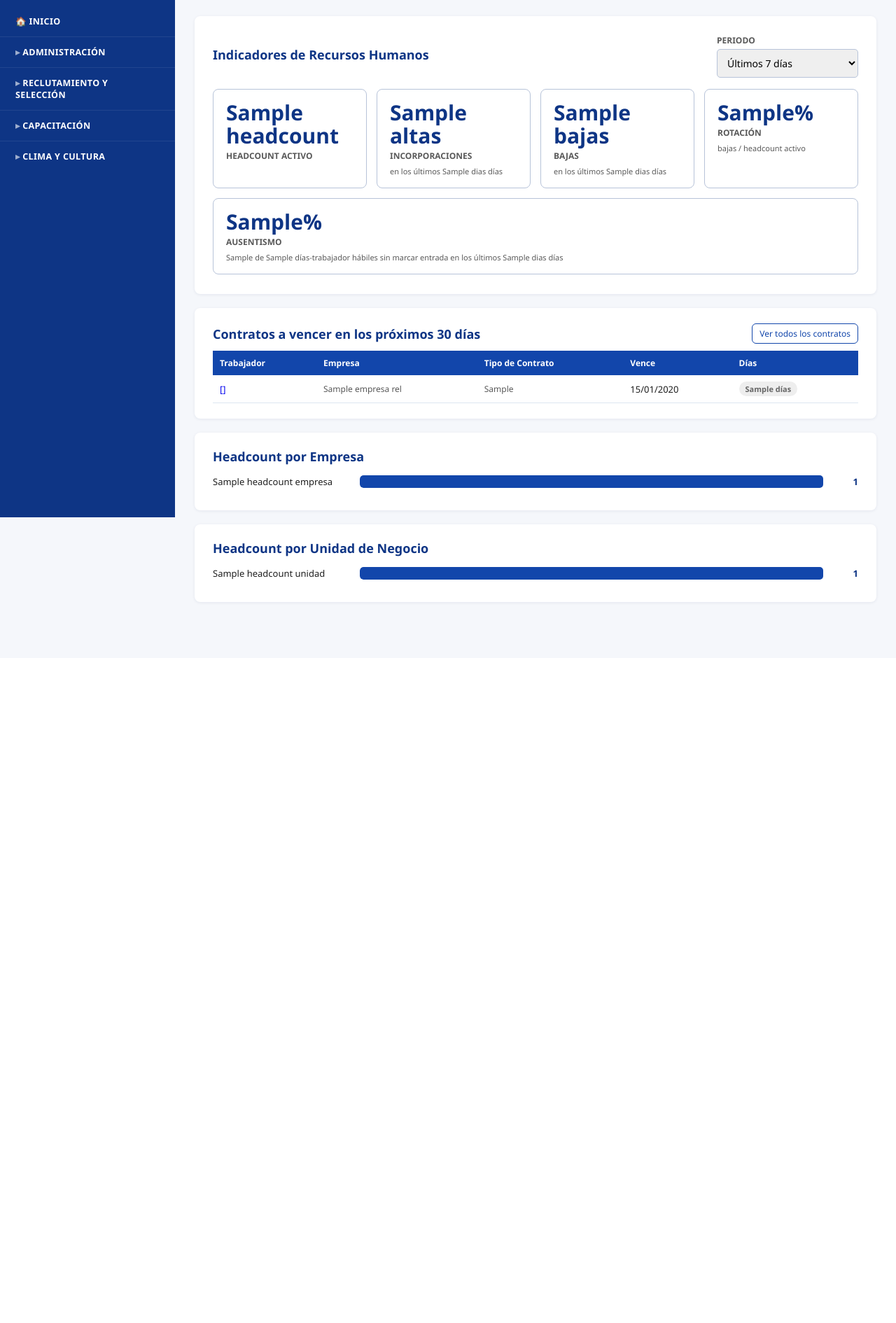
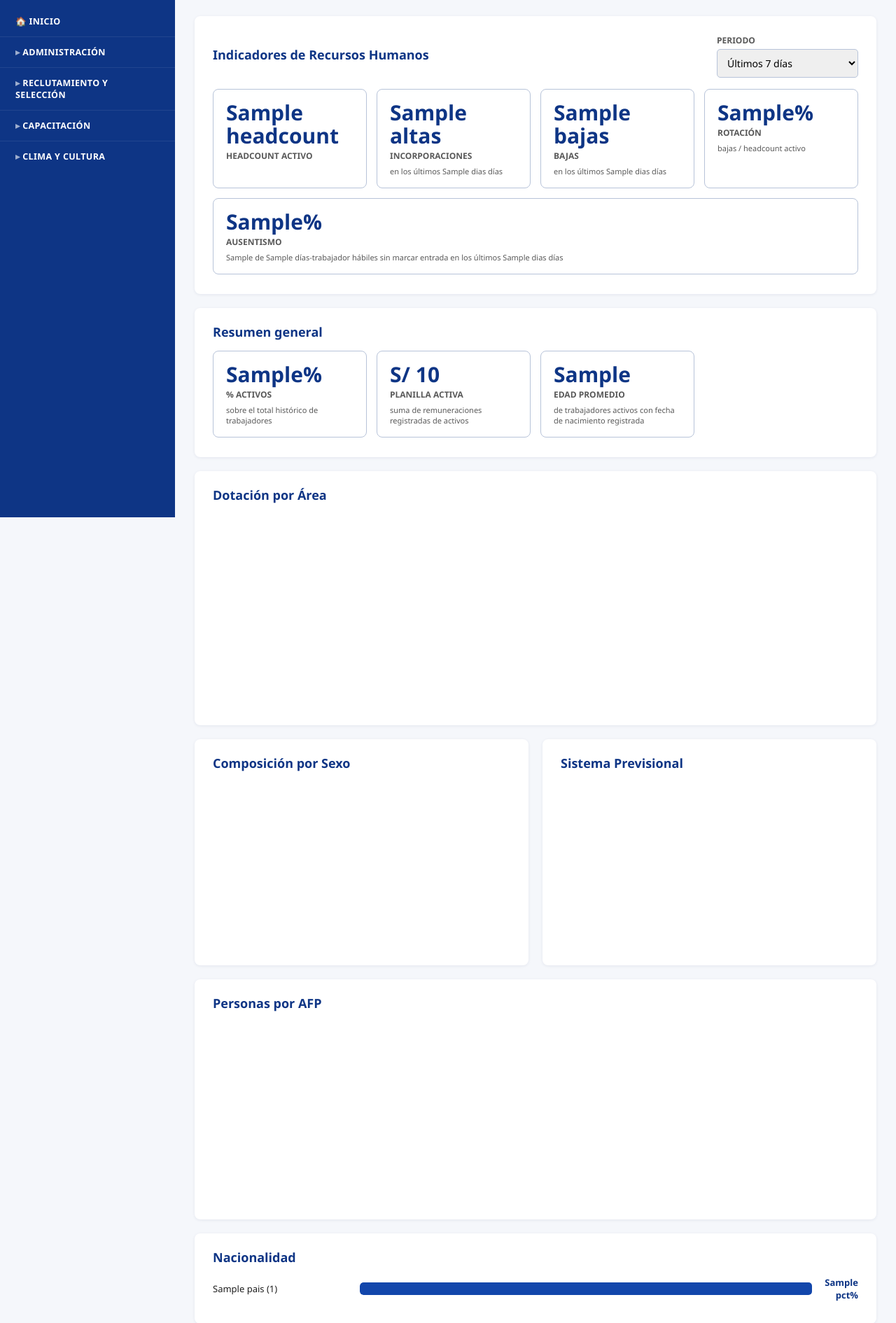
Before and after one commit to eduardorioslancien-glitch/micelio-rrhh, a Python web app: template app/templates/rrhh_dashboard.html in a window 1280 px wide. Shown: the part 61-1951 px from the top of the page at 70% size. Before the commit the page ends 924 px from the top, so only its background shows below. Run offline with Jinja, Linux system fonts and the light colour scheme; the template is opened without the code that fills it: most values are stand-ins (such as "Sample title", 1, 10 or a date in 2020); a map, chart or similar area stays blank.

Commit message:
Agrega sección de indicadores adicionales al Dashboard (área, sexo, previsional, AFP, nacionalidad, incorporaciones por mes)
Inspirado en el dashboard del Excel de Planeamiento RRHH, complementa
(no reemplaza) los KPIs existentes: % activos, planilla activa, edad
promedio y gráficas con Chart.js.

Co-Authored-By: Claude Sonnet 5 <noreply@anthropic.com>

```diff
--- a/app/templates/rrhh_dashboard.html
+++ b/app/templates/rrhh_dashboard.html
@@ -4,6 +4,7 @@
 <meta charset="utf-8">
 <title>Dashboard — MICELIO</title>
 <link rel="stylesheet" href="/static/style.css?v=8">
+<script src="https://cdn.jsdelivr.net/npm/chart.js@4.4.4/dist/chart.umd.min.js"></script>
 </head>
 <body>
 {% include "_rrhh_topbar.html" %}
@@ -52,6 +53,79 @@
         <div class="kpi-sub">{{ data.ausentismo_sin_marcar }} de {{ data.ausentismo_esperados }} días-trabajador hábiles sin marcar entrada en los últimos {{ data.dias }} días</div>
       </div>
     </div>
+  </div>
+
+  <div class="card">
+    <h2>Resumen general</h2>
+    <div class="kpi-grid">
+      <div class="kpi-card">
+        <div class="kpi-value">{{ data.pct_activos }}%</div>
+        <div class="kpi-label">% Activos</div>
+        <div class="kpi-sub">sobre el total histórico de trabajadores</div>
+      </div>
+      <div class="kpi-card">
+        <div class="kpi-value">S/ {{ "{:,.0f}".format(data.planilla_activa) }}</div>
+        <div class="kpi-label">Planilla activa</div>
+        <div class="kpi-sub">suma de remuneraciones registradas de activos</div>
+      </div>
+      <div class="kpi-card">
+        <div class="kpi-value">{{ data.edad_promedio if data.edad_promedio is not none else "—" }}</div>
+        <div class="kpi-label">Edad promedio</div>
+        <div class="kpi-sub">de trabajadores activos con fecha de nacimiento registrada</div>
+      </div>
+    </div>
+  </div>
+
+  <div class="card">
+    <h2>Dotación por Área</h2>
+    {% if data.por_area %}
+    <div style="position:relative; height:280px;"><canvas id="chartArea"></canvas></div>
+    {% else %}
+    <p class="muted">Ningún trabajador activo tiene el campo "Área" registrado todavía.</p>
+    {% endif %}
+  </div>
+
+  <div class="grid2-cards">
+    <div class="card">
+      <h2>Composición por Sexo</h2>
+      {% if data.por_sexo %}
+      <div style="position:relative; height:240px;"><canvas id="chartSexo"></canvas></div>
+      {% else %}
+      <p class="muted">Sin datos de sexo registrados.</p>
+      {% endif %}
+    </div>
+    <div class="card">
+      <h2>Sistema Previsional</h2>
+      <div style="position:relative; height:240px;"><canvas id="chartPrevisional"></canvas></div>
+    </div>
+  </div>
+
+  <div class="card">
+    <h2>Personas por AFP</h2>
+    {% if data.por_afp %}
+    <div style="position:relative; height:260px;"><canvas id="chartAfp"></canvas></div>
+    {% else %}
+    <p class="muted">Ningún trabajador activo tiene AFP registrada.</p>
+    {% endif %}
+  </div>
+
+  <div class="card">
+    <h2>Nacionalidad</h2>
+    {% for pais, count, pct in data.por_nacionalidad %}
+    <div class="bar-row">
+      <div class="bar-label">{{ pais }} ({{ count }})</div>
+      <div class="bar-track"><div class="bar-fill" style="width: {{ pct }}%;"></div></div>
+      <div class="bar-count" style="width:56px;">{{ pct }}%</div>
+    </div>
+    {% else %}
+    <p class="muted">Sin datos de nacionalidad registrados.</p>
+    {% endfor %}
+  </div>
+
+  <div class="card">
+    <h2>Incorporaciones por mes — últimos 24 meses</h2>
+    <p class="muted" style="margin-top:-6px;">Trabajadores cuya fecha de ingreso (ficha laboral) cae en cada mes.</p>
+    <div style="position:relative; height:280px;"><canvas id="chartIncorporaciones"></canvas></div>
   </div>
 
   <div class="card">
@@ -104,5 +178,57 @@
   </div>
 
 </div>
+
+<script>
+  const NAVY = "#1c3a5e", NAVY_LIGHT = "#3d6d99", GOLD = "#c9a24b";
+  const PALETTE = [NAVY, GOLD, NAVY_LIGHT, "#8a9baa", "#6d8fae", "#e0c17a", "#4f6b82", "#b8c4cc"];
+  Chart.defaults.font.family = getComputedStyle(document.body).fontFamily;
+  Chart.defaults.plugins.legend.labels.boxWidth = 12;
+
+  const porArea = {{ data.por_area | tojson }};
+  if (porArea.length) {
+    new Chart(document.getElementById("chartArea"), {
+      type: "bar",
+      data: {
+        labels: porArea.map(x => x[0]),
+        datasets: [{ label: "Personas", data: porArea.map(x => x[1]), backgroundColor: NAVY }],
+      },
+      options: { plugins: { legend: { display: false } }, scales: { y: { beginAtZero: true, ticks: { precision: 0 } } } },
+    });
+  }
+
+  const porSexo = {{ data.por_sexo | tojson }};
+  if (porSexo.length) {
+    new Chart(document.getElementById("chartSexo"), {
+      type: "doughnut",
+      data: { labels: porSexo.map(x => x[0]), datasets: [{ data: porSexo.map(x => x[1]), backgroundColor: PALETTE }] },
+    });
+  }
+
+  const porPrevisional = {{ data.por_sistema_pension | tojson }};
+  new Chart(document.getElementById("chartPrevisional"), {
+    type: "doughnut",
+    data: { labels: porPrevisional.map(x => x[0]), datasets: [{ data: porPrevisional.map(x => x[1]), backgroundColor: PALETTE }] },
+  });
+
+  const porAfp = {{ data.por_afp | tojson }};
+  if (porAfp.length) {
+    new Chart(document.getElementById("chartAfp"), {
+      type: "bar",
+      data: { labels: porAfp.map(x => x[0]), datasets: [{ label: "Personas", data: porAfp.map(x => x[1]), backgroundColor: GOLD }] },
+      options: { plugins: { legend: { display: false } }, scales: { y: { beginAtZero: true, ticks: { precision: 0 } } } },
+    });
+  }
+
+  const incorporaciones = {{ data.incorporaciones_por_mes | tojson }};
+  new Chart(document.getElementById("chartIncorporaciones"), {
+    type: "line",
+    data: {
+      labels: incorporaciones.map(x => x[0]),
+      datasets: [{ label: "Incorporaciones", data: incorporaciones.map(x => x[1]), borderColor: NAVY, backgroundColor: NAVY, tension: 0.25 }],
+    },
+    options: { plugins: { legend: { display: false } }, scales: { y: { beginAtZero: true, ticks: { precision: 0 } } } },
+  });
+</script>
 </body>
 </html>
```
Also changed, not shown: app/kpis.py (+149 -0 lines).
